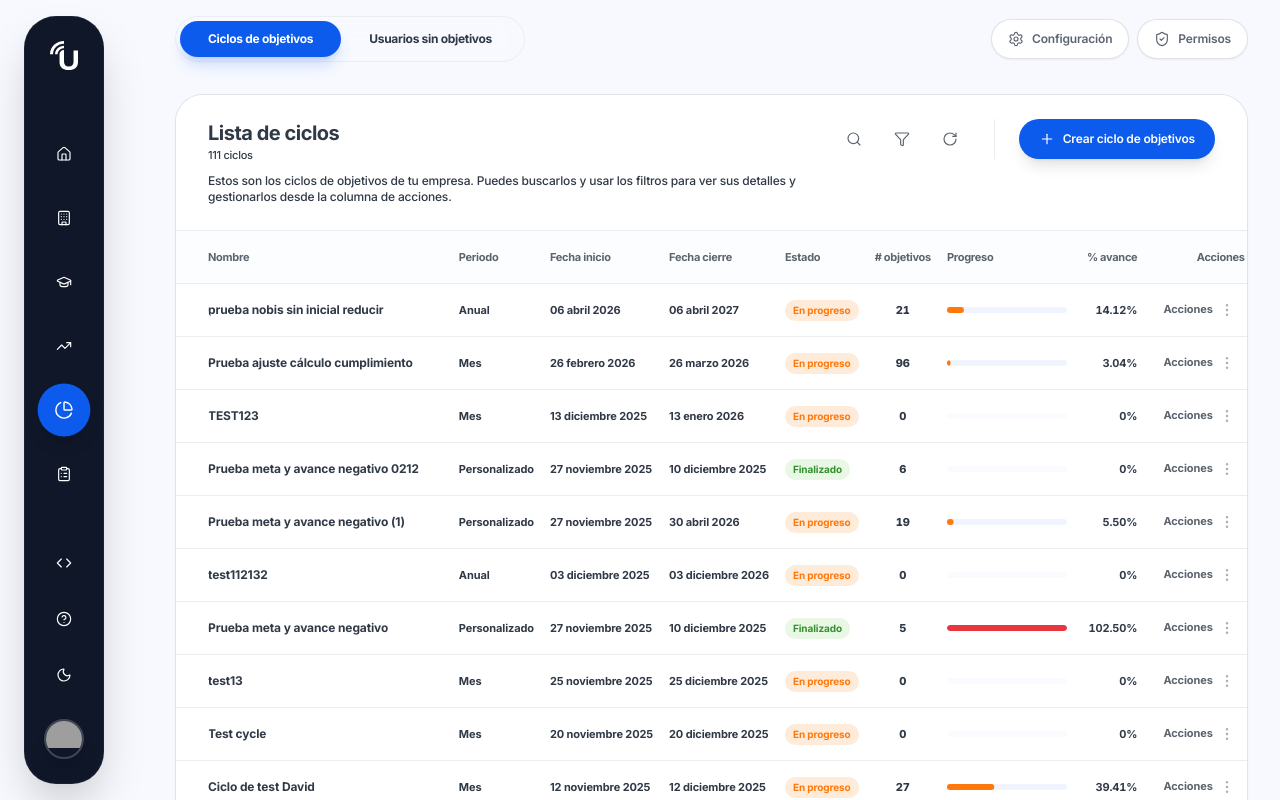
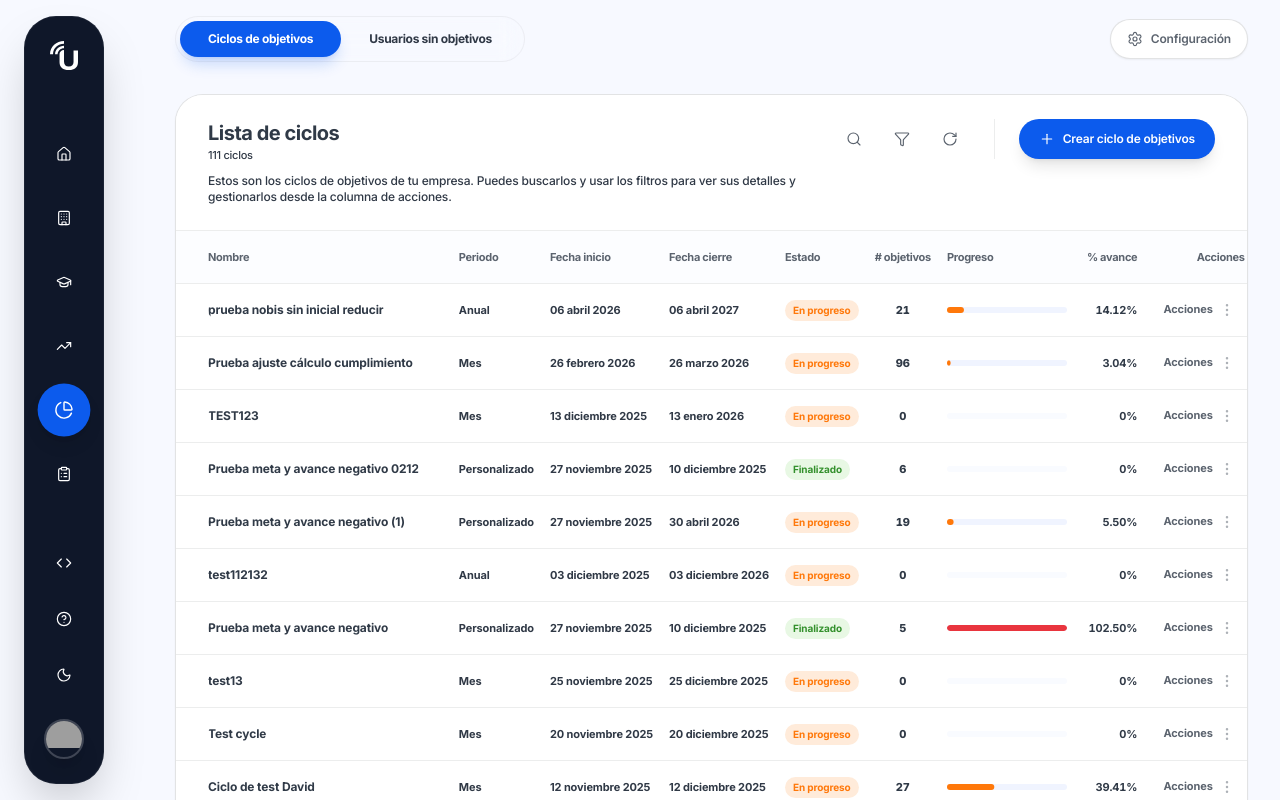
Before and after one commit to elkingarcia22/carga-masiva-IA-, a React (Vite) app: page / in a window 1280 px wide. Shown: the top 800 px of the page. Built offline with nearby package versions, Linux system fonts and the light colour scheme; grey boxes are pictures that could not be loaded.

Commit message:
fix: quitar botón de Permisos del header de objetivos
Solo queda Configuración como acción secundaria a nivel de los tabs.

```diff
--- a/src/screens/PlaygroundShellDemo.tsx
+++ b/src/screens/PlaygroundShellDemo.tsx
@@ -1,5 +1,5 @@
 import * as React from "react";
-import { Settings, ShieldCheck } from "lucide-react";
+import { Settings } from "lucide-react";
 import { toast } from "sonner";
 import {
   PlaygroundSidebar,
@@ -119,14 +119,6 @@ export const PlaygroundShellDemo: React.FC<PlaygroundShellProps> = ({ children }
                     <Settings className="h-4 w-4" />
                     <span>Configuración</span>
                   </Button>
-                  <Button
-                    variant="outline"
-                    className="h-10 px-4 gap-2 text-xs font-semibold rounded-xl border-border/60 text-text-secondary hover:bg-primary/5 hover:border-primary/50 hover:text-primary transition-all shadow-sm active:scale-95"
-                    onClick={() => toast.info("Permisos de objetivos")}
-                  >
-                    <ShieldCheck className="h-4 w-4" />
-                    <span>Permisos</span>
-                  </Button>
                 </div>
               </div>
             )}
```
